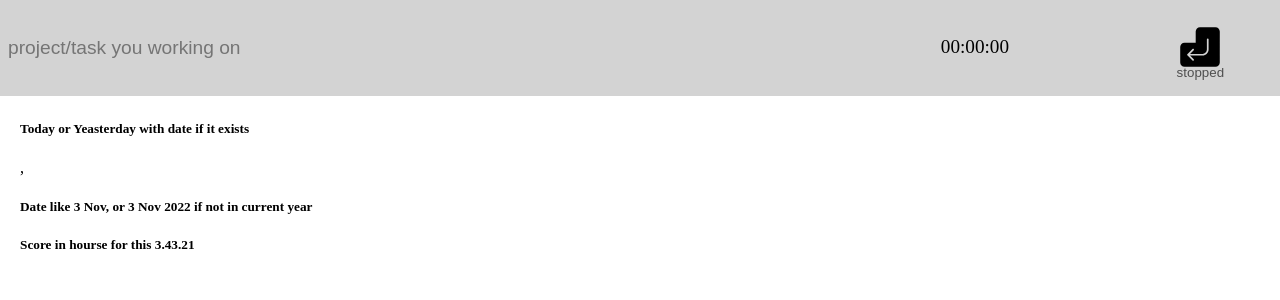
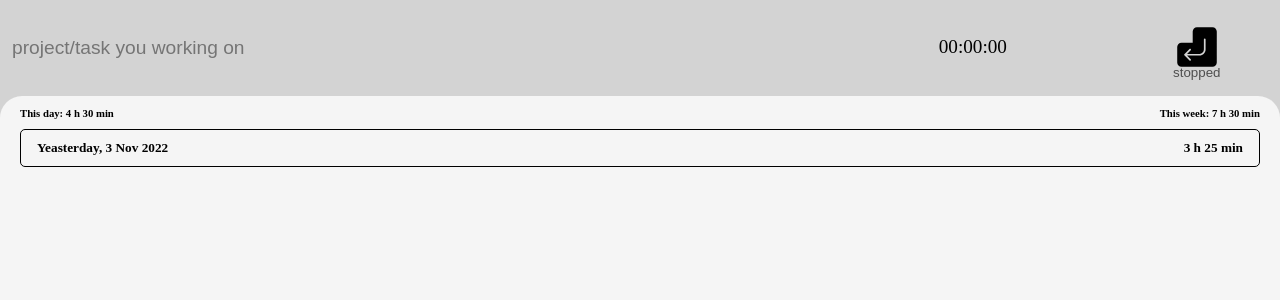
Before and after one commit to ME-SKY/timestalker, a Svelte app: page / in a window 1280 px wide. Shown: the top 300 px of the page. Built offline with nearby package versions, Linux system fonts and the light colour scheme.

Commit message:
Arrange styles

```diff
--- a/src-tauri/tauri.conf.json
+++ b/src-tauri/tauri.conf.json
@@ -21,7 +21,8 @@
       {
         "title": "timestalker",
         "width": 400,
-        "height": 800
+        "height": 800,
+        "resizable":false
       }
     ],
     "security": {
--- a/src/ActivityHistory.svelte
+++ b/src/ActivityHistory.svelte
@@ -24,16 +24,15 @@
 
 <div class="activity-history">
   <div class="last-activity-short-hours-score">
-    <h6 class="this-day-hours-score"></h6>
-    <h6 class="this-week-hours-score"></h6>
+    <h6 class="this-day-hours-score">This day: 4 h 30 min</h6>
+    <h6 class="this-week-hours-score">This week: 7 h 30 min</h6>
   </div>
 
   <div class="last-activity-detailed">
     <div class="last-activity-date-and-score">
-      <h5>Today or Yeasterday with date if it exists</h5>
-      ,
-      <h5>Date like 3 Nov, or 3 Nov 2022 if not in current year</h5>
-      <h5>Score in hourse for this 3.43.21</h5>
+      <h5 class='day'>Yeasterday,&nbsp;</h5>
+      <h5 class='date'>3 Nov 2022</h5>
+      <h5 class='hours-score'>3 h 25 min</h5>
     </div>
 
     <div class="last-activity-projects">
@@ -56,9 +55,12 @@
 
 <style lang="scss">
   .activity-history {
-    padding: 0 20px;
+    background: whitesmoke;
+    border-top-left-radius: 22px;
+    border-top-right-radius: 22px;
+    padding: 1px 20px;
     width: 100%;
-    height: 100%;
+    height: 88%;
   }
 
   .project-block {
@@ -69,4 +71,28 @@
     }
   }
 
+  .last-activity-short-hours-score {
+    display: flex;
+    justify-content: space-between;
+    align-items: center;
+    margin: 10px 0px;
+    font-weight: 100;
+  }
+
+  .last-activity-detailed {
+    border-radius: 5px;
+    border: 1px solid black;
+  }
+
+  .last-activity-date-and-score {
+    display: flex;
+    justify-content: left;
+    margin: 10px 16px;
+
+
+    .hours-score {
+      margin-left: auto;
+    }
+  }
+
 </style>
--- a/src/App.svelte
+++ b/src/App.svelte
@@ -15,6 +15,7 @@
 <style lang="scss">
   .container {
     height: 100vh;
+    background: lightgray;
   }
 
   .logo.vite:hover {
--- a/src/TaskTimer.svelte
+++ b/src/TaskTimer.svelte
@@ -144,7 +144,7 @@
     .timer {
         background: lightgray;
         height: 12%;
-        padding: 8px;
+        padding: 8px 12px;
         width: 100%;
         display: flex;
         flex-flow: row nowrap;
--- a/src/styles.css
+++ b/src/styles.css
@@ -16,3 +16,8 @@ input {
   outline: none;
   background-color: transparent;
 }
+
+h1, h2, h3, h4, h5, h6 {
+  margin: 0;
+  padding: 0;
+}
```
